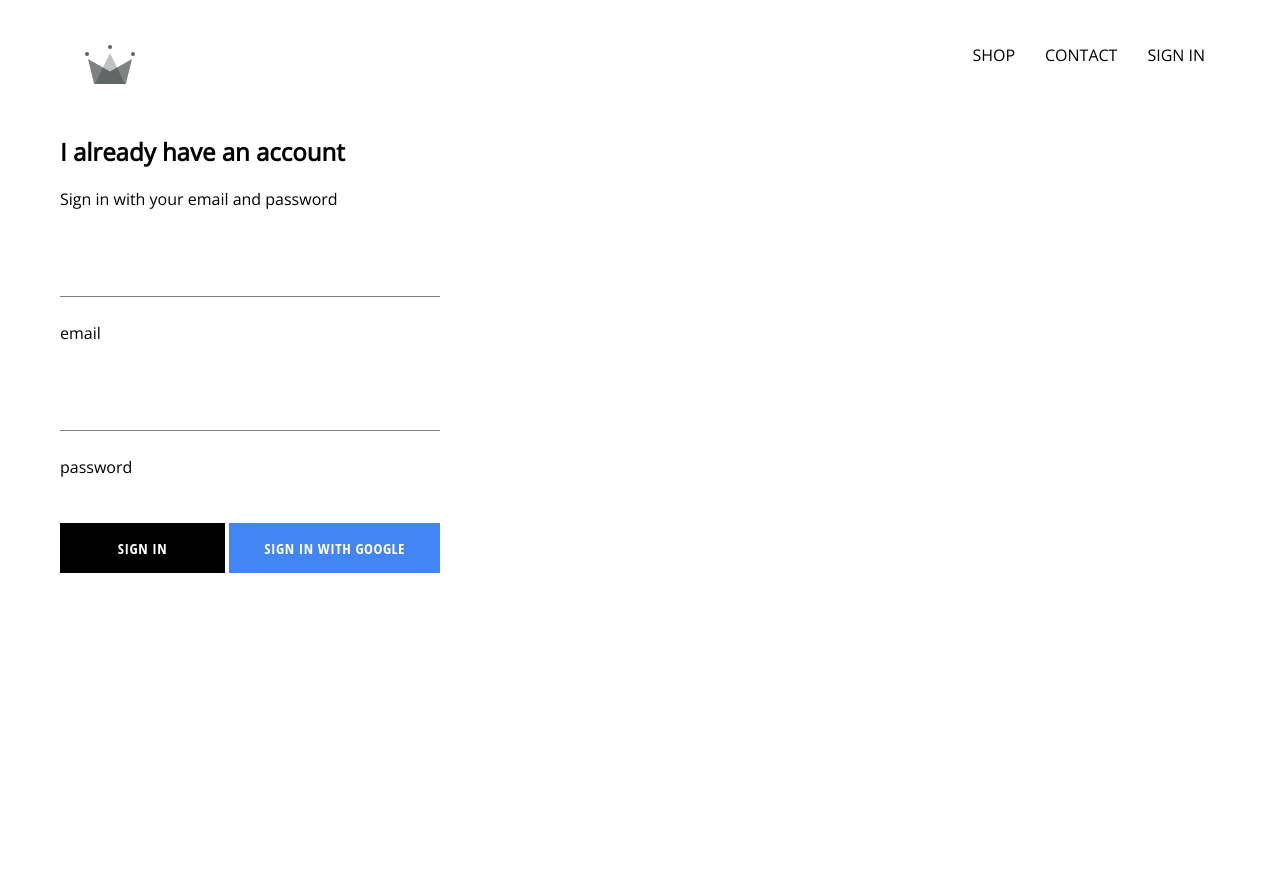
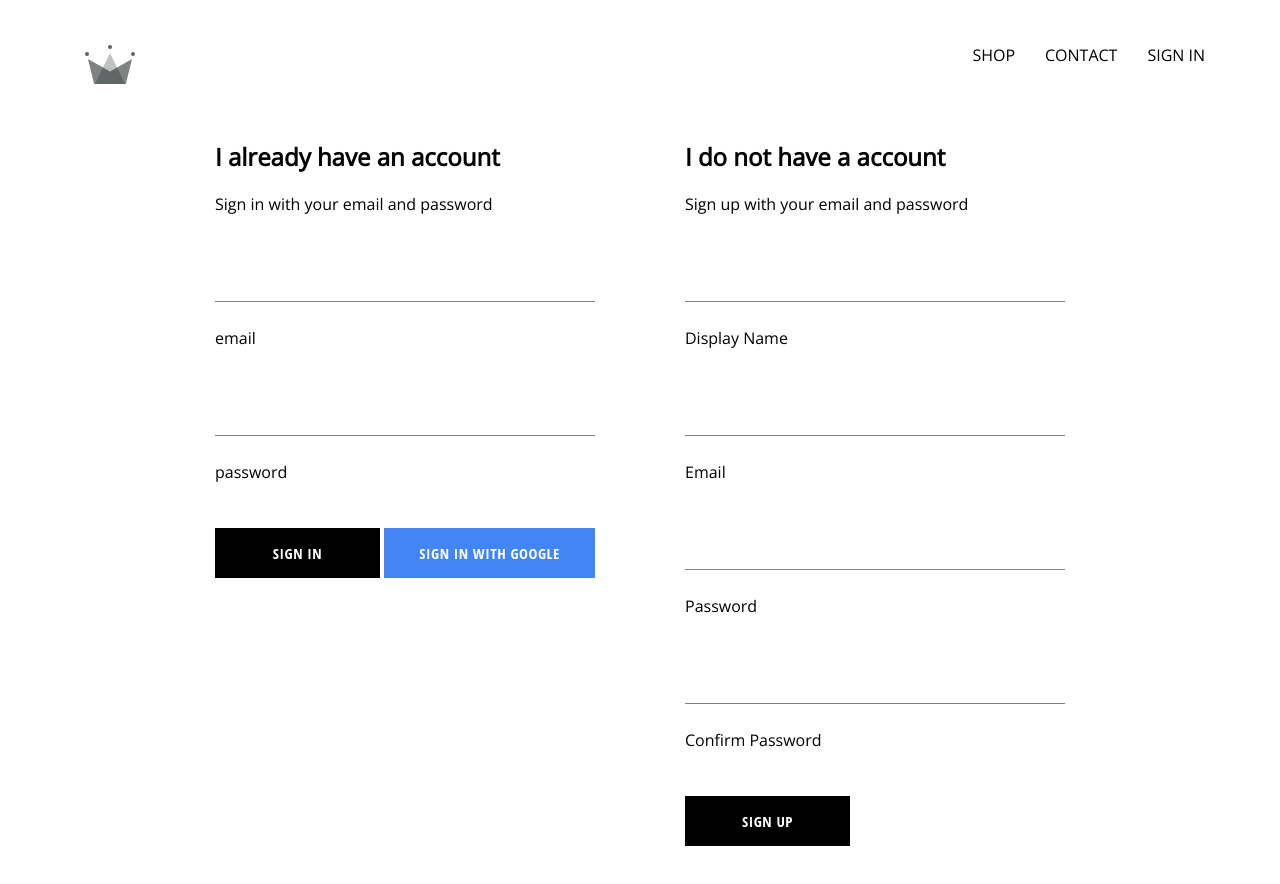
Before and after one commit to mehdihalvaei/crwn-clothing, a React (Create React App) app: page /signin in a window 1280 px wide. Shown: the top 884 px of the page. Before the commit the page ends 800 px from the top, so only its background shows below. Built offline with nearby package versions, Linux system fonts and the light colour scheme; no server answers; a web font is replaced by a local one.

Commit message:
implemented firebase utils, included ability to store authenticated users into our firestore database

```diff
--- a/src/App.js
+++ b/src/App.js
@@ -8,7 +8,7 @@
 import ShopPage from './pages/shop/shop.component';
 import SignInAndSignUpPage from './pages/sign-in-and-sign-up/sign-in-and-sign-up.component';
 import Header from './components/header/header.component';
-import { auth } from './firebase/firebase.utils';
+import { auth,createUserProfileDocument } from './firebase/firebase.utils';
 
 
 class App extends React.Component {
@@ -17,13 +17,27 @@
 
     this.state= {
       currentUser: null
-    }
+    };
   }
 
   unsubscribeFromAuth = null;
+
   componentDidMount() {
-    this.unsubscribeFromAuth = auth.onAuthStateChanged(user => {
-      this.setState({currentUser: user});
+    this.unsubscribeFromAuth = auth.onAuthStateChanged(async userAuth => {
+      if (userAuth) {
+        const userRef = await createUserProfileDocument(userAuth);
+
+        userRef.onSnapshot(snapShot => {
+          this.setState({
+            currentUser:{
+              id: snapShot.id,
+              ...snapShot.data()
+            }
+          })
+          console.log(this.state);
+        })
+      }
+      this.setState({currentUser: userAuth});
     });
   }
 
--- /dev/null
+++ b/src/components/sign-up/sign-up.component.jsx
@@ -0,0 +1,101 @@
+import React from "react";
+
+import FormInput from "../form-input/form-input.component";
+import CustomButton from "../custom-button/custom-button.component";
+
+import { auth,createUserProfileDocument  } from "../../firebase/firebase.utils";
+
+import './sign-up.styles.scss'
+
+class SignUp extends React.Component {
+    constructor(){
+        super();
+
+
+        this.state ={
+            displayName: '',
+            email: '',
+            password: '',
+            confirmPassword:'',
+        }
+    }
+    handleSubmit = async event => {
+        event.preventDefault();
+        const {displayName,email,password , confirmPassword} =this.state;
+
+        if(password != confirmPassword){
+            alert("password don't match");
+            return;
+        }
+
+        try {
+            const {user} = await auth.createUserWithEmailAndPassword(email,password);
+
+            await createUserProfileDocument(user, { displayName })
+
+            this.setState({
+                displayName: '',
+                email: '',
+                password: '',
+                confirmPassword:'',
+            })
+        } catch (error) {
+            console.error(error);
+        }
+    }
+
+    hndleChnage = event => {
+        const {name , value} = event.target;
+
+        this.setState({[name]: value})
+    }
+    render(){
+        const {displayName,email,password , confirmPassword} =this.state;
+        return(
+            <div className="sign-up">
+                <h2 className="'title">I do not have a account</h2>
+                <span>Sign up with your email and password</span>
+                <form className="sign-up-form" onSubmit={this.handleSubmit}>
+                    <FormInput
+                        type='text'
+                        name='displayName'
+                        value={displayName}
+                        onChange={this.hndleChnage}
+                        label='Display Name'
+                        required
+                    />
+                     <FormInput
+                        type='email'
+                        name='email'
+                        value={email}
+                        onChange={this.hndleChnage}
+                        label='Email'
+                        required
+                    />
+                    <FormInput
+                        type='password'
+                        name='password'
+                        value={displayName}
+                        onChange={this.hndleChnage}
+                        label='Password'
+                        required
+                    />
+                    <FormInput
+                        type='password'
+                        name='confirmPassword'
+                        value={displayName}
+                        onChange={this.hndleChnage}
+                        label='Confirm Password'
+                        required
+                    />
+                    <CustomButton type='submit'>SIGN UP</CustomButton>
+                </form>
+
+            </div>
+        )
+    }
+
+}
+
+
+export default SignUp;
--- /dev/null
+++ b/src/components/sign-up/sign-up.styles.scss
@@ -0,0 +1,9 @@
+.sign-up {
+    display: flex;
+    flex-direction: column;
+    width: 380px;
+
+    .title {
+        margin: 10px 0;
+    }
+}
--- a/src/firebase/firebase.utils.js
+++ b/src/firebase/firebase.utils.js
@@ -20,6 +20,29 @@
 
   };
 
+  export const createUserProfileDocument = async (userAuth, additionalData) => {
+    if(!userAuth) return;
+
+    const userRef =  firestore.doc(`users/${userAuth.uid}`);
+    const snapShot = await userRef.get();
+
+    if(!snapShot.exists){
+      const { displayName, email } = userAuth;
+      const createdAt = new Date();
+
+      try {
+        await userRef.set({
+          displayName,
+          email,
+          createdAt,
+          ...additionalData
+        })
+      } catch (error) {
+        console.log('error creating user' , error.message);
+      }
+    }
+    return userRef;
+  }
   firebase.initializeApp(config);
 
   export const auth = firebase.auth();
--- a/src/pages/sign-in-and-sign-up/sign-in-and-sign-up.component.jsx
+++ b/src/pages/sign-in-and-sign-up/sign-in-and-sign-up.component.jsx
@@ -1,9 +1,14 @@
 import React from "react";
 import SignIn from "../../components/sign-in/sign-in.component";
+import SignUp from "../../components/sign-up/sign-up.component";
 import './sign-in-and-sign-up.styles.scss';
 
+
 const SignInAndSignUpPage = () => (
-    <div className="sign-in-and-sign-up"><SignIn /></div>
+    <div className="sign-in-and-sign-up">
+        <SignIn />
+        <SignUp />
+        </div>
 )
 
 export default SignInAndSignUpPage;
--- a/src/pages/sign-in-and-sign-up/sign-in-and-sign-up.styles.scss
+++ b/src/pages/sign-in-and-sign-up/sign-in-and-sign-up.styles.scss
@@ -0,0 +1,6 @@
+.sign-in-and-sign-up {
+    width: 850px;
+    display: flex;
+    justify-content: space-between;
+    margin: 30px auto;
+}
```
